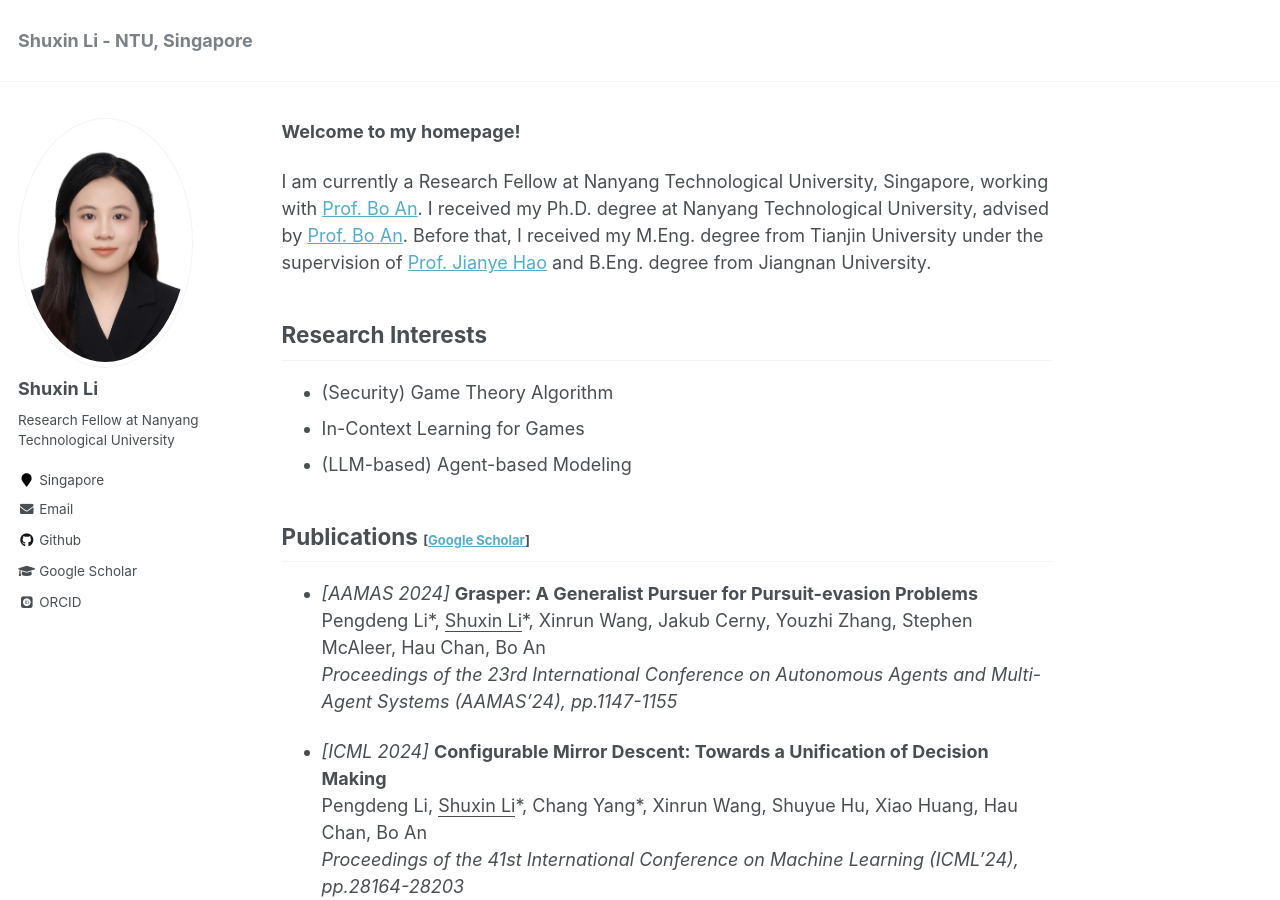
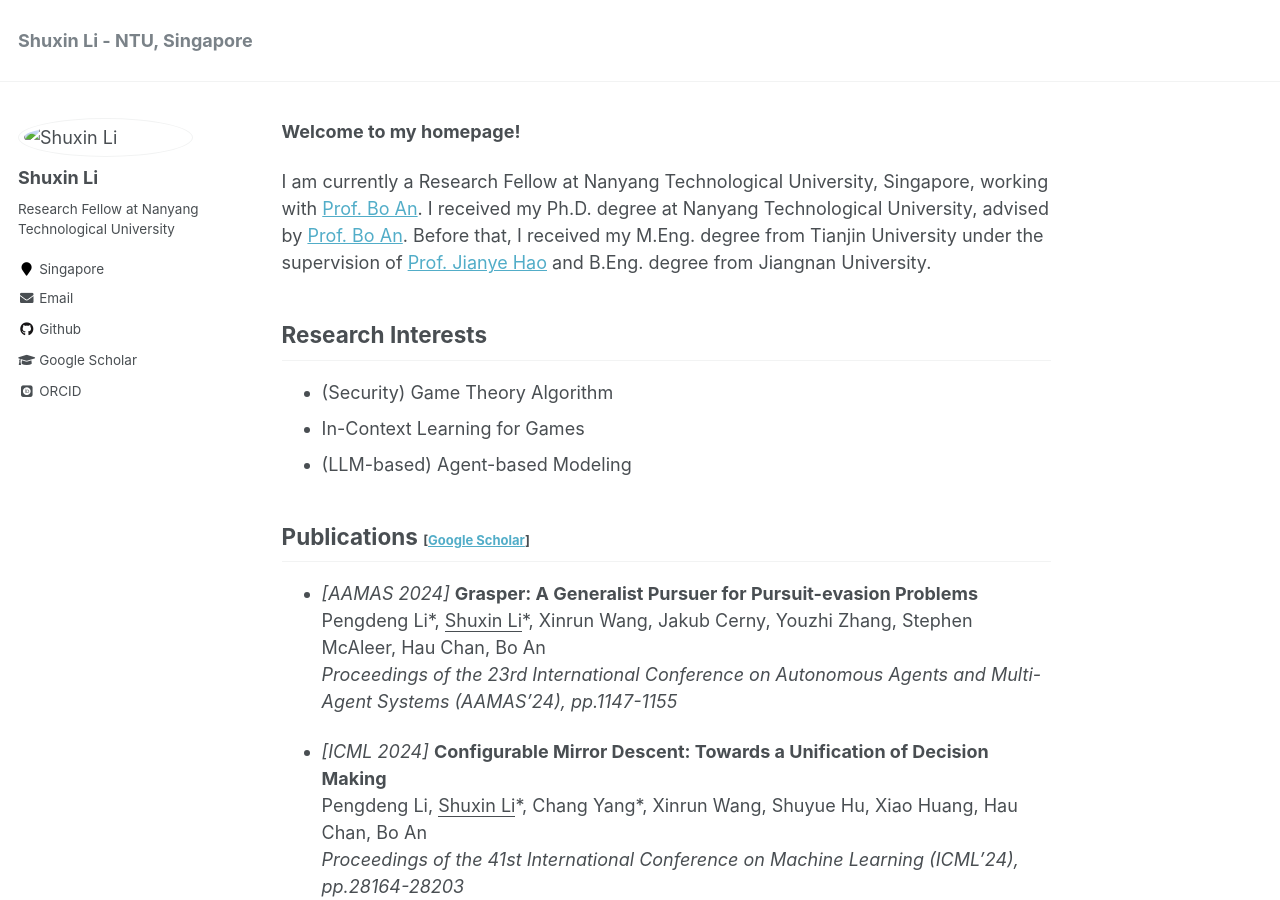
Before and after one commit to ShuxinLi-Info/ShuxinLi-Info.github.io, a Jekyll site: the page built from _pages/about.md, in a window 1280 px wide and 900 px high. Built offline with Jekyll 4.4.1, drawn with Linux system fonts in a browser that asks for light colours; some web fonts are replaced.

Commit message:
Update _config.yml

```diff
--- a/_config.yml
+++ b/_config.yml
@@ -81,7 +81,7 @@ analytics:
 # Site Author
 author:
   name             : "Shuxin Li"
-  avatar           : "202506-square.JPG"
+  avatar           : "images/202506-square.JPG"
   bio              : "Research Fellow at Nanyang Technological University"
   location         : "Singapore"
   employer         :
```
